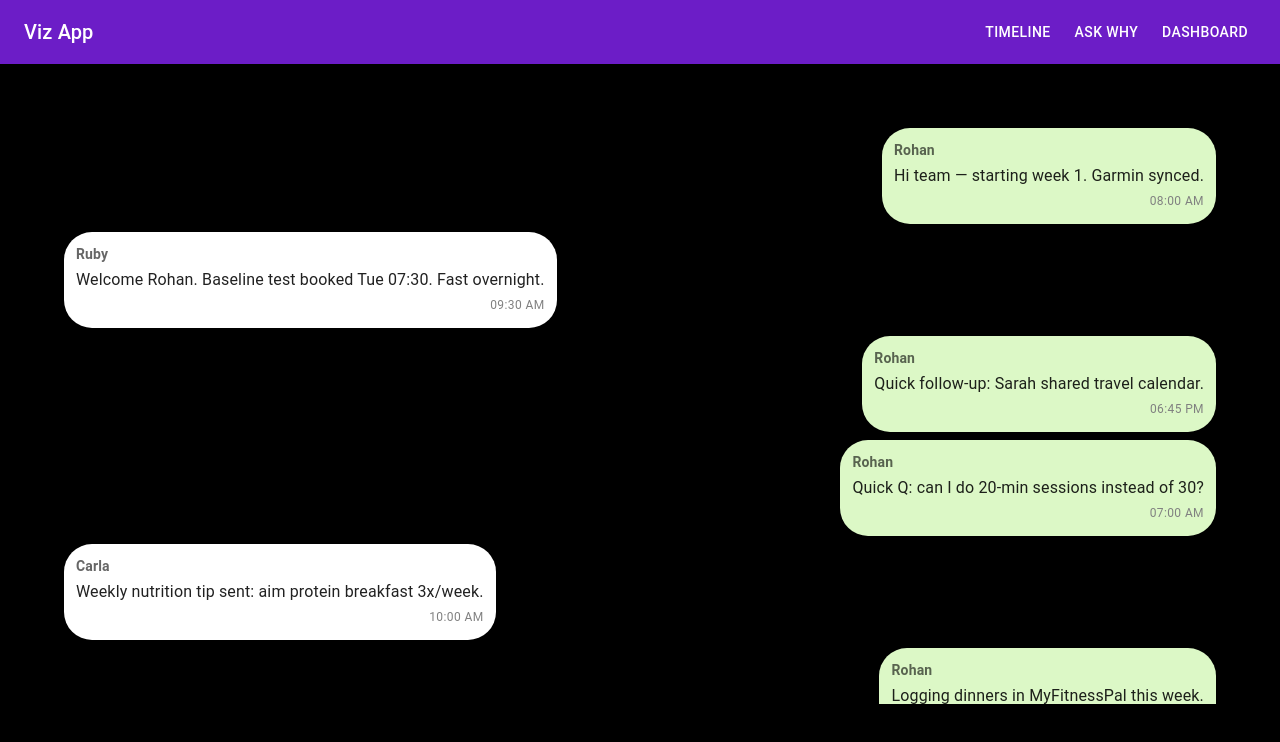
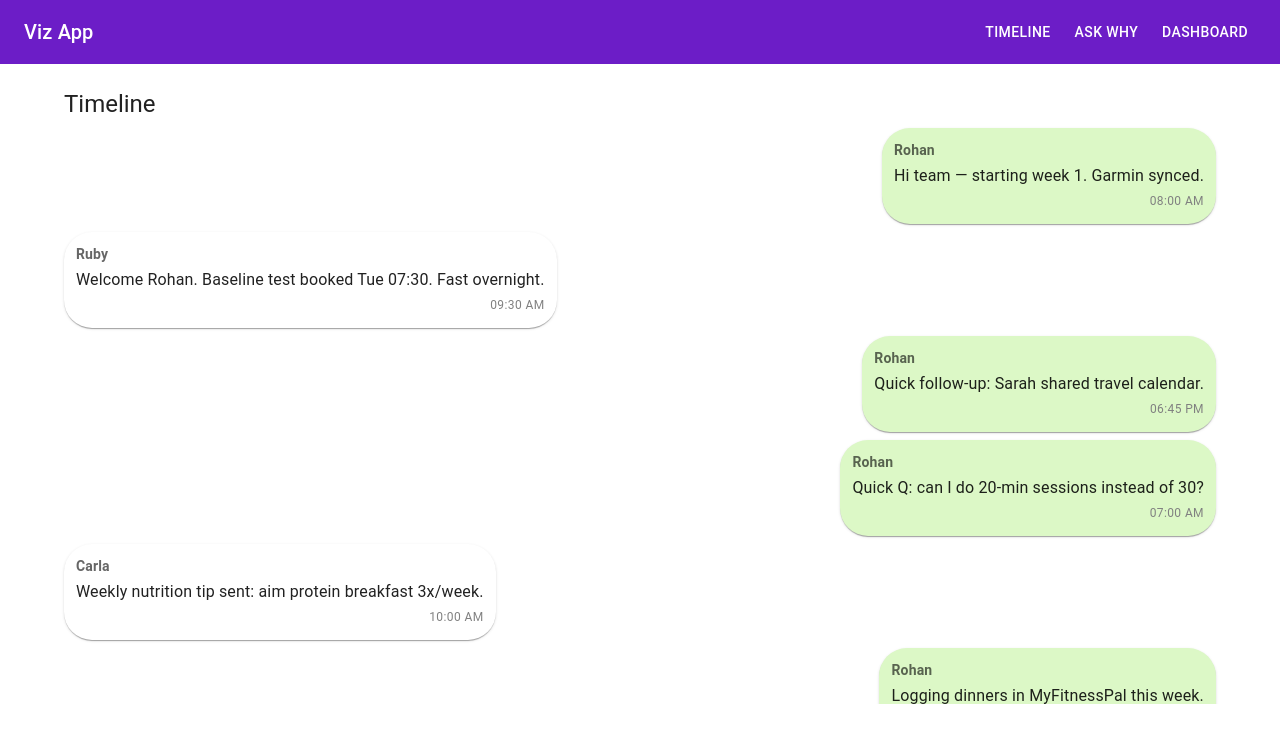
Before and after one commit to PranjalChoubay/visualization-app, a React (Vite) app: page / in a window 1280 px wide. Shown: the top 742 px of the page. Built offline with nearby package versions, Linux system fonts and the light colour scheme.

Commit message:
Chat first

```diff
--- a/src/theme.js
+++ b/src/theme.js
@@ -4,7 +4,7 @@ const theme = createTheme({
   palette: {
     mode: "light",
     primary: { main: "#6c1dc7ff" },
-    background: { default: "#000000ff" }
+    background: { default: "#ffffffff" }
   },
   shape: { borderRadius: 14 }
 });
```
